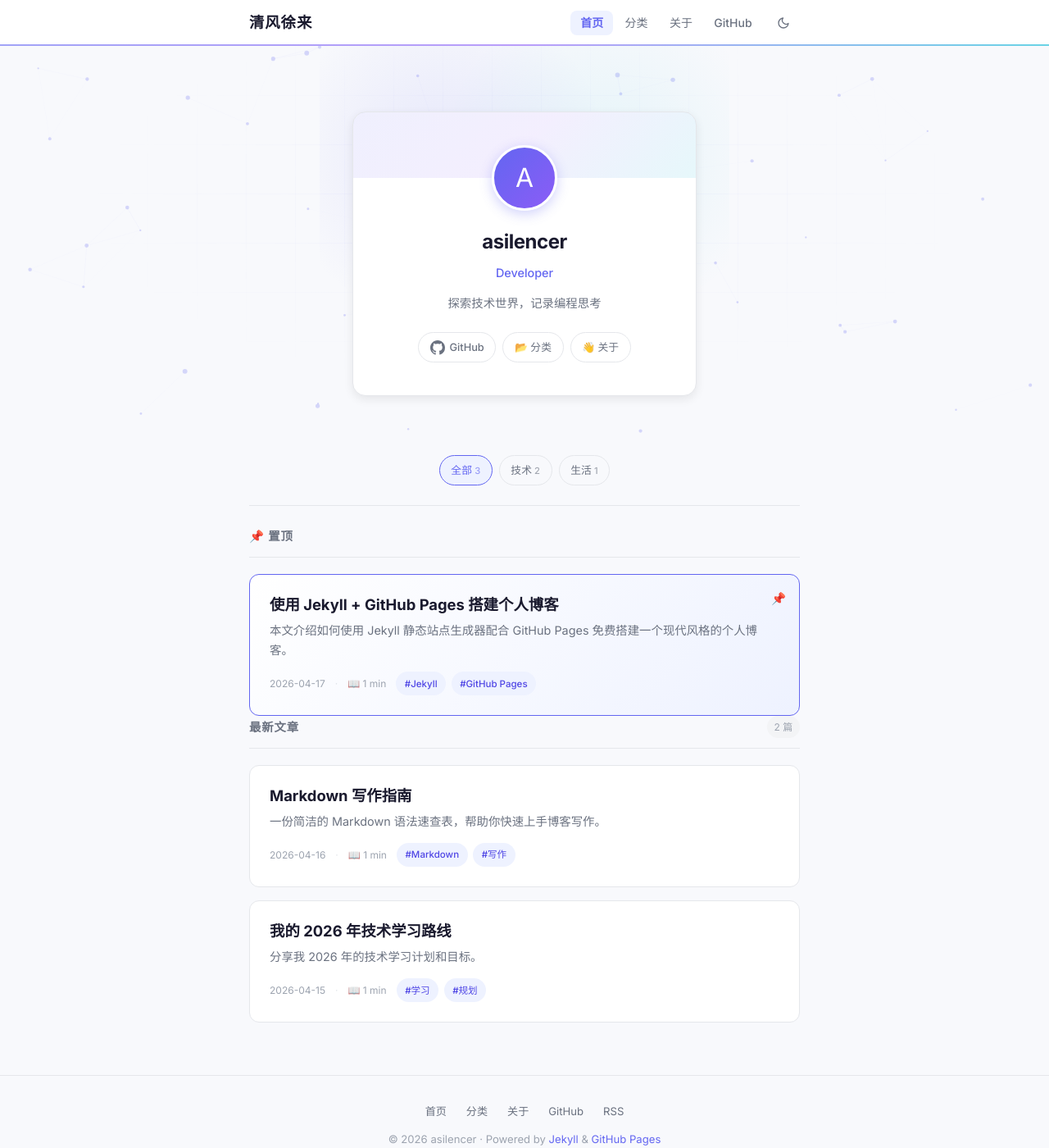
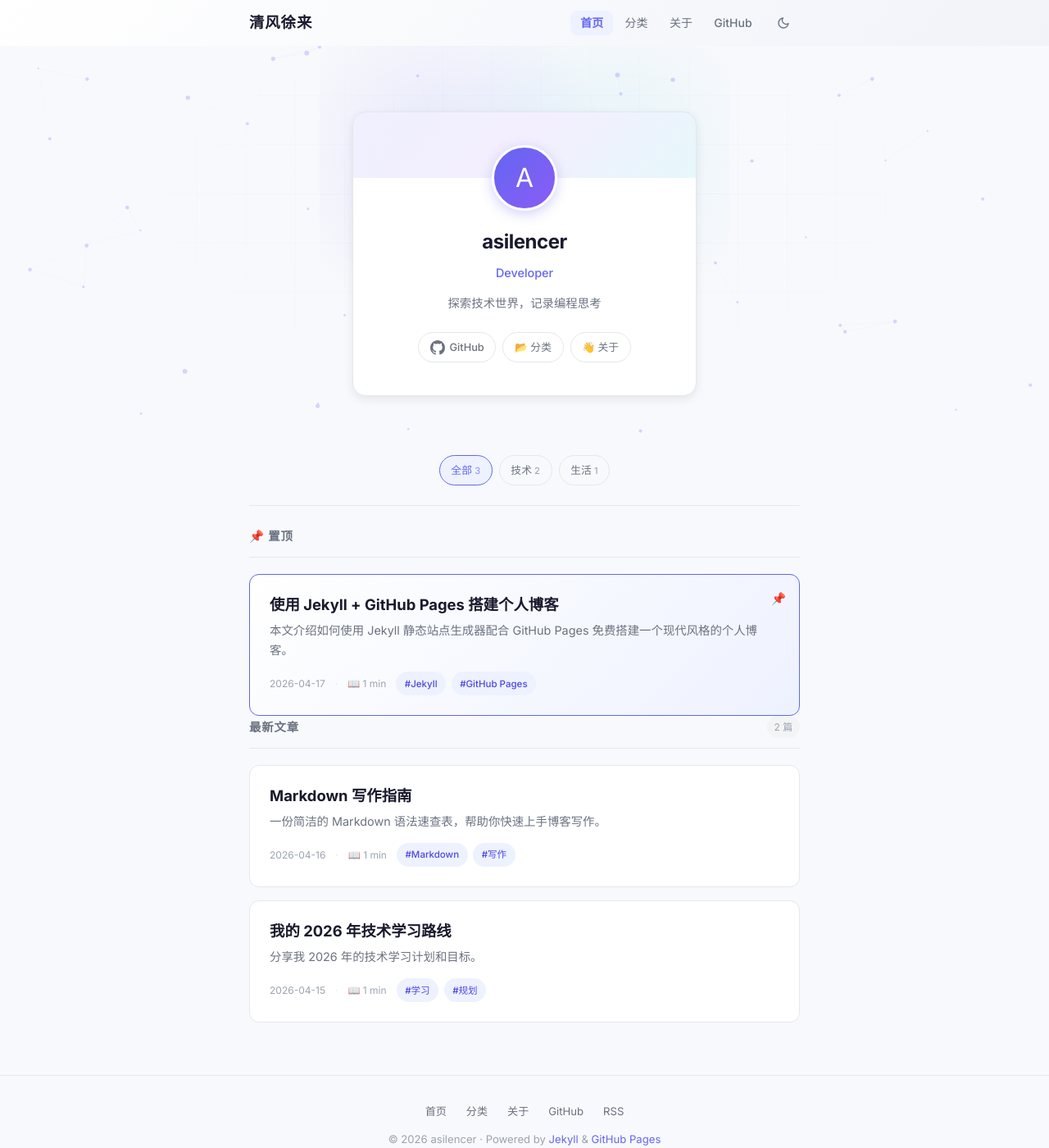
Before and after one commit to Asilencer/asilencer.github.io, a Jekyll site: the page built from index.html, in a window 1280 px wide and 1400 px high. Shown: the whole window at 82% size. Built offline with Jekyll 4.4.1, drawn with Linux system fonts in a browser that asks for light colours.

Commit message:
Navbar: remove gradient line, use subtle gradient background instead

```diff
--- a/_includes/navbar.html
+++ b/_includes/navbar.html
@@ -1,5 +1,4 @@
 <nav class="navbar" id="navbar">
-  <div class="navbar-gradient"></div>
   <div class="container">
     <a href="/" class="logo">{{ site.title }}</a>
     <button class="menu-toggle" aria-label="菜单" onclick="document.querySelector('.nav-links').classList.toggle('open')">
--- a/assets/css/style.css
+++ b/assets/css/style.css
@@ -145,27 +145,17 @@ img { max-width: 100%; height: auto; }
   position: sticky;
   top: 0;
   z-index: 100;
-  background: var(--color-surface);
+  background: linear-gradient(
+    135deg,
+    var(--color-surface) 0%,
+    var(--color-surface-alt) 100%
+  );
   padding: 0.7rem 0;
   transition: all var(--transition);
 }
 
-.navbar-gradient {
-  position: absolute;
-  bottom: 0;
-  left: 0;
-  right: 0;
-  height: 2px;
-  background: linear-gradient(90deg, var(--color-gradient-start), var(--color-gradient-end), var(--color-gradient-accent));
-  opacity: 0.6;
-}
-
 .navbar.scrolled {
   box-shadow: var(--shadow-sm);
-}
-
-.navbar.scrolled .navbar-gradient {
-  opacity: 1;
 }
 
 .navbar .container {
```
